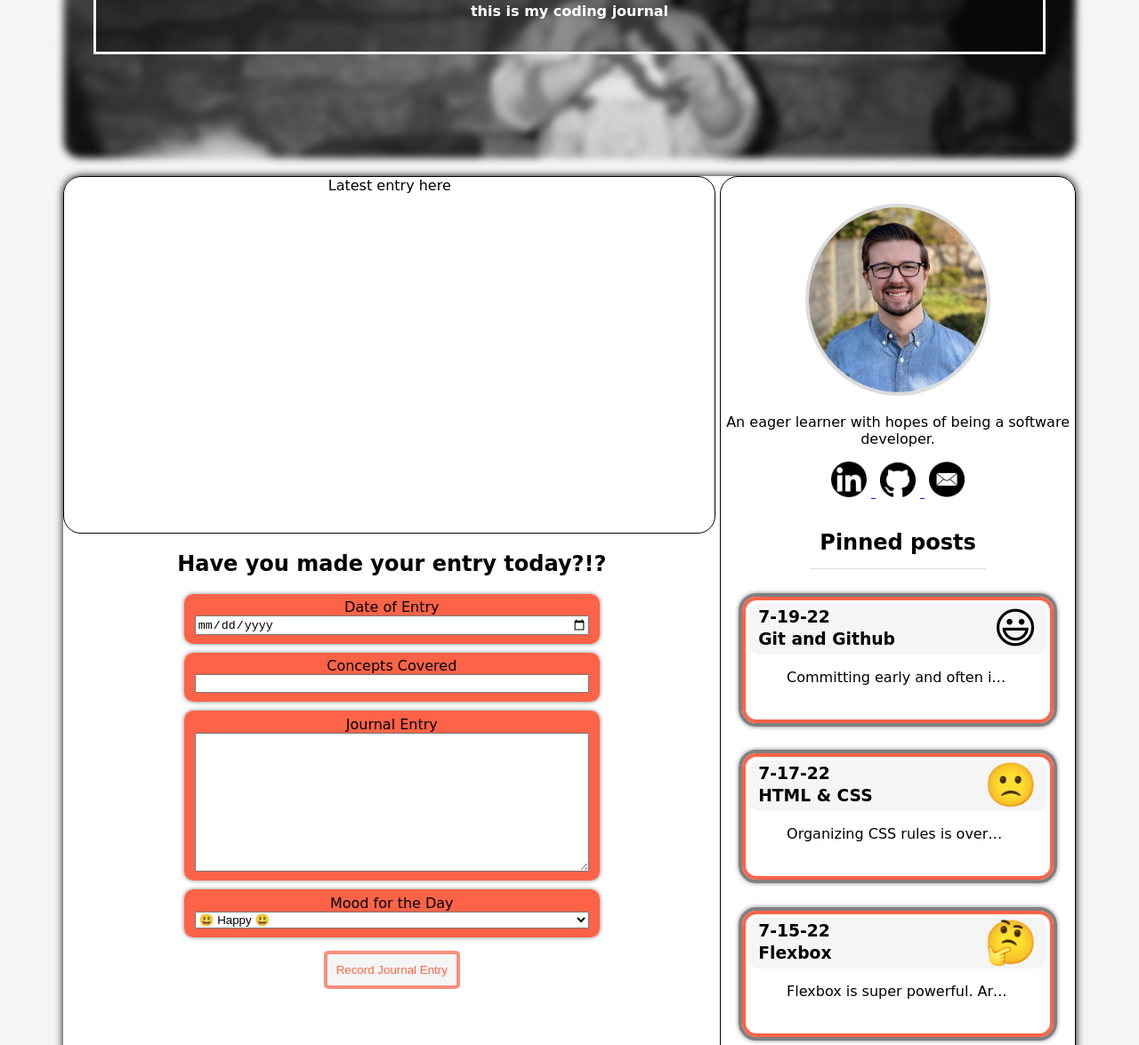
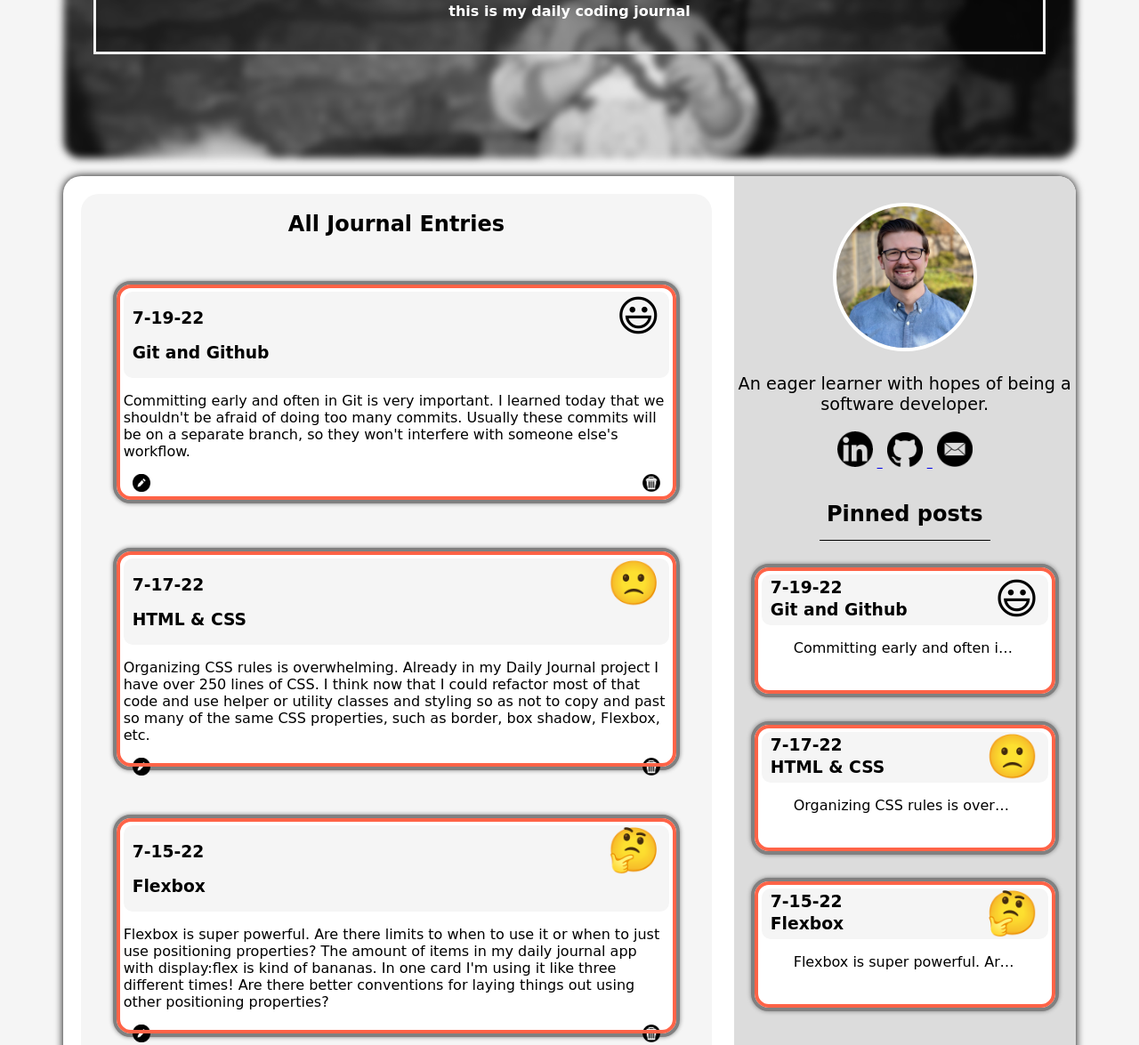
Before and after one commit to JeremyWhiteDev/daily-journal, a plain HTML site: page index.html in a window 1280 px wide. Shown: the part 420-1595 px from the top of the page at 89% size. Drawn offline with Linux system fonts and the light colour scheme; a web font is replaced by a local one.

Commit message:
added styles and edit buttons to main entry cards

```diff
--- a/index.html
+++ b/index.html
@@ -7,7 +7,7 @@
     <link rel="stylesheet" href="/styles/main.css">
     <link href="https://fonts.googleapis.com/css2?family=Edu+VIC+WA+NT+Beginner:wght@400;600;700&display=swap" rel="stylesheet">
 
-    <title>Jeremy's Journal</title>
+    <title>Jeremy's Daily Coding Journal</title>
 </head>
 <body>
     <nav>
@@ -26,28 +26,87 @@
     </header>
     <div class="background-caption">
         <h1>I am Jeremy White</h1>
-        <p>this is my coding journal</p>
+        <p>this is my daily coding journal</p>
       </div>
     <Main>
        <div class="top-section">
-        <section class="latest-entry">
-            Latest entry here
+        <section class="all-entries">
+            <h2>All Journal Entries</h2>
+            <section class="entry-post-card">
+                <section class="entry-card-info">
+                    <div>
+                        <h3>7-19-22</h3>
+                        <h3>Git and Github</h3>
+                    </div>
+                    <p class="card-emoji">😃</p>
+                </section>
+                <section class="card-content">
+                    <p class="entry-card-text">Committing early and often in Git is very important. I learned today that we shouldn't be afraid of doing too many commits. Usually these commits will be on a separate branch, so they won't interfere with someone else's workflow.
+                    </p>
+                </section>
+                <section class="entry-card-buttons">
+                    <img class="entry-btn edit-icon" src="./images/Edit Icon.png">
+                    <img class="entry-btn delete-icon" src="./images/Trash Can Icon.png">
+                </section>
+            </section>
+
+            <section class="entry-post-card">
+                <section class="entry-card-info">
+                    <div>
+                        <h3>7-17-22</h3>
+                        <h3>HTML & CSS</h3>
+                    </div>
+                    <p class="card-emoji">🙁</p>
+                </section>
+                <section class="card-content">
+                    <p class="entry-card-text">Organizing CSS rules is overwhelming. Already in my Daily Journal project I have over 250 lines of CSS. I think now that I could refactor most of that code and use helper or utility classes and styling so as not to copy and past so many of the same CSS properties, such as border, box shadow, Flexbox, etc.
+                    </p>
+                </section>
+                <section class="entry-card-buttons">
+                    <img class="entry-btn edit-icon" src="./images/Edit Icon.png">
+                    <img class="entry-btn delete-icon" src="./images/Trash Can Icon.png">
+                </section>
+            </section>
+
+            <section class="entry-post-card">
+                <section class="entry-card-info">
+                    <div>
+                        <h3>7-15-22</h3>
+                        <h3>Flexbox</h3>
+                    </div>
+                    <p class="card-emoji">🤔</p>
+                </section>
+                <section class="card-content">
+                    <p class="entry-card-text">Flexbox is super powerful. Are there limits to when to use it or when to just use positioning properties? The amount of items in my daily journal app with display:flex is kind of bananas. In one card I'm using it like three different times! Are there better conventions for laying things out using other positioning properties?
+                    </p>
+                </section>
+                <section class="entry-card-buttons">
+                    <img class="entry-btn edit-icon" src="./images/Edit Icon.png">
+                    <img class="entry-btn delete-icon" src="./images/Trash Can Icon.png">
+                </section>
+
+            </section>
+
         </section>
         <form class="entryForm">
             <h2>Have you made your entry today?!?</h2>
+
                 <fieldset class="entryField">
                     <label for="entryDate">Date of Entry</label>
                     <input type="Date" name="entryDate" class="entryForm_date">
                 </fieldset>
+
                 <fieldset class="entryField">
                     <label for="conceptsCovered">Concepts Covered</label>
                     <input type="text" name="conceptsCovered" class="entryForm_concepts">
                 </fieldset>
+
                 <fieldset class="entryField">
                     <label for="journalEntry">Journal Entry</label>
                     <textarea name="journalEntry" class="entryForm_journalEntry" cols="30" rows="10">
                     </textarea>
                 </fieldset>
+
                 <fieldset class="entryField">
                     <label for="mood">Mood for the Day</label>
                     <select name="mood">
@@ -56,34 +115,37 @@
                         <option value="curious">🤔 Curious 🤔</option>
                     </select>
                 </fieldset>
+
                 <input type="button" value="Record Journal Entry" class="btn entryForm_btn">
             </form>
      </div>
 
         <aside class="right-sidebar">
             <div class="about-me">
-                <section class="headshot"><img class="headshot-img" src="./images/jeremy-headshot-comp.jpg" alt="An image of Jeremy looking at the camera and smiling"></section>
 
+                <section class="headshot"><img class="headshot-img" src="./images/jeremy-headshot-comp.jpg" alt="An image of Jeremy looking at the camera and smiling">
+                </section>
                 <section class="bio">
                     <p>An eager learner with hopes of being a software developer.</p>
                 </section>
+
                 <section class="link-list">
                     <a href="https://www.linkedin.com/in/jeremy-white-nashville/" target="_blank">
-                        <img class="linkedin social" src="./images/LinkedIn Social.png">
+                        <img class="linkedin social" src="./images/LinkedIn Social.png" alt="Linkedin icon">
                     </a>
                     <a href="https://github.com/JeremyWhiteDev" target="_blank">
-                        <img class="github social" src="./images/GitHub-Social.png">
+                        <img class="github social" src="./images/GitHub-Social.png" alt="Github icon">
                     </a>
                     <a href="mailto:jcwhite414@gmail.com">
-                        <img class="email social" src="./images/email-social.png">
+                        <img class="email social" src="./images/email-social.png" alt="email icon">
                     </a>
                 </section>
              </div>
+
             <section class="pinned-posts">
                 <h2>Pinned posts</h2>
                 <section class="pinned-post-card">
                     <section class="card-info">
-
                         <div>
                             <h3>7-19-22</h3>
                             <h3>Git and Github</h3>
@@ -95,6 +157,7 @@
                         </p>
                     </section>
                 </section>
+
                 <section class="pinned-post-card">
                     <section class="card-info">
                         <div>
@@ -106,11 +169,9 @@
                     <section class="card-content">
                         <p class="card-text">Organizing CSS rules is overwhelming.
                         </p>
+                    </section>
+                </section>
 
-
-                    </section>
-
-                </section>
                 <section class="pinned-post-card">
                     <section class="card-info">
                         <div>
@@ -128,6 +189,7 @@
             </section>
         </aside>
     </Main>
+
     <footer>
         <p>Designed by Jeremy White © 2022</p>
     </footer>
--- a/styles/main.css
+++ b/styles/main.css
@@ -98,32 +98,89 @@ main {
     flex-direction: column;
     /* flex-grow: 3; */
     width: 65%;
+    padding: 20px;
 }
 
-.latest-entry {
+.all-entries {
     border-radius: 20px;
-    height: 400px;
-    border: 1px solid black;
+
+    /* border: 1px solid black; */
     margin-right: 5px;
+    background-color: whitesmoke;
+}
+
+.entry-post-card {
+    display: flex;
+    flex-direction: column;
+
+    width: 90%;
+    height: 250px;
+    margin:  50px auto;
+    border: 4px solid gray;
+    outline: 4px solid tomato;
+    outline-offset: -8px;
+    border-radius: 20px;
+    box-shadow: 0 0 5px gray;
+    text-align: left;
+    padding: 0 8px;
+    box-sizing: border-box;
+    background-color: white;
+}
+
+.entry-card-info {
+    display: flex;
+    justify-content: space-between;
+    margin-top: 8px;
+
+    height: 40%;
+    background-color: whitesmoke;
+    border-radius: 10px;
+    padding: 0 10px;
+}
+
+.entry-card-buttons {
+    display: flex;
+    justify-content: space-between;
+    align-items: baseline;
+    margin-bottom: 10px;
+}
+
+
+.entry-btn {
+    width: 20px;
+    margin: 0 10px;
+}
+
+.edit-icon:hover {
+    cursor: pointer;
+    width: 25px;
+}
+
+.delete-icon:hover {
+    cursor: pointer;
+    width: 25px;
 }
 
 .right-sidebar {
     /* flex-grow: 1; */
     width: 35%;
-    height: 1000px;
-    border: 1px solid black;
-    border-radius: 20px;
+
+    /* border: 1px solid black; */
+    border-bottom-right-radius: 20px;
+    border-top-right-radius: 20px;
+    background-color: gainsboro;
 }
 
 .headshot-img {
-    width: 200px;
+    width: 40%;
     margin-top: 30px;
-    border: 4px solid gainsboro;
+    border: 4px solid white;
     border-radius: 50%;
 }
 
 .about-me {
     margin-bottom: 20px;
+    font-size: 1.2em;
 }
 
 .social {
@@ -140,7 +197,7 @@ main {
 }
 
 .pinned-posts > h2 {
-    border-bottom: 1px solid gainsboro;
+    border-bottom: 1px solid black;
     padding-bottom: 15px;
     width: 50%;
     margin: auto;
@@ -161,6 +218,7 @@ main {
     text-align: left;
     padding: 0 8px;
     box-sizing: border-box;
+    background-color: white;
 }
 
 .card-info {
@@ -197,6 +255,8 @@ main {
     overflow: hidden;
     text-align: center;
 }
+
+
 .entryField {
     display: flex;
     flex-direction: column;
```
Also changed, not shown: images/Edit Icon.png (added), images/Trash Can Icon.png (added).
